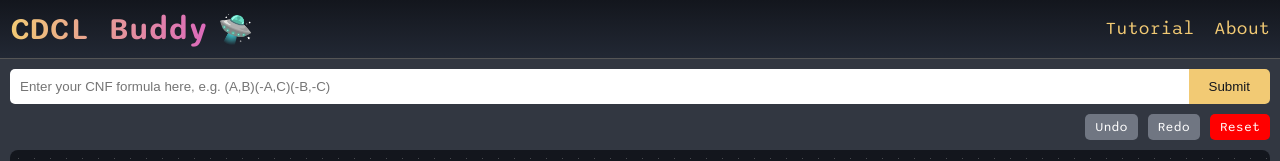
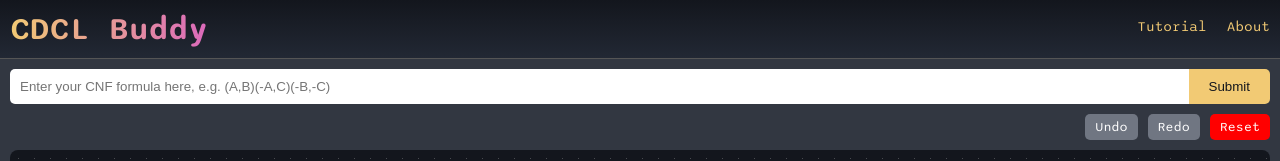
Before and after one commit to toluooshy/CDCL-Buddy, a React (Create React App) app: page / in a window 1280 px wide. Shown: the top 161 px of the page. Built offline with nearby package versions, Linux system fonts and the light colour scheme.

Commit message:
UI Updates.

```diff
--- a/src/App.js
+++ b/src/App.js
@@ -895,18 +895,6 @@ const App = () => {
           >
             CDCL Buddy
           </span>
-          <span
-            style={{
-              flex: 1,
-              padding: 0,
-              marginLeft: 10,
-              fontSize: 28,
-              fontWeight: 600,
-              width: "fit-content",
-            }}
-          >
-            🛸
-          </span>
         </div>
         <div
           style={{
@@ -921,7 +909,7 @@ const App = () => {
               margin: 0,
               marginRight: 20,
               color: "#f2ca74",
-              fontSize: 18,
+              fontSize: 14,
               width: "fit-content",
             }}
           >
@@ -932,7 +920,7 @@ const App = () => {
               padding: 0,
               margin: 0,
               color: "#f2ca74",
-              fontSize: 18,
+              fontSize: 14,
               width: "fit-content",
             }}
           >
```
